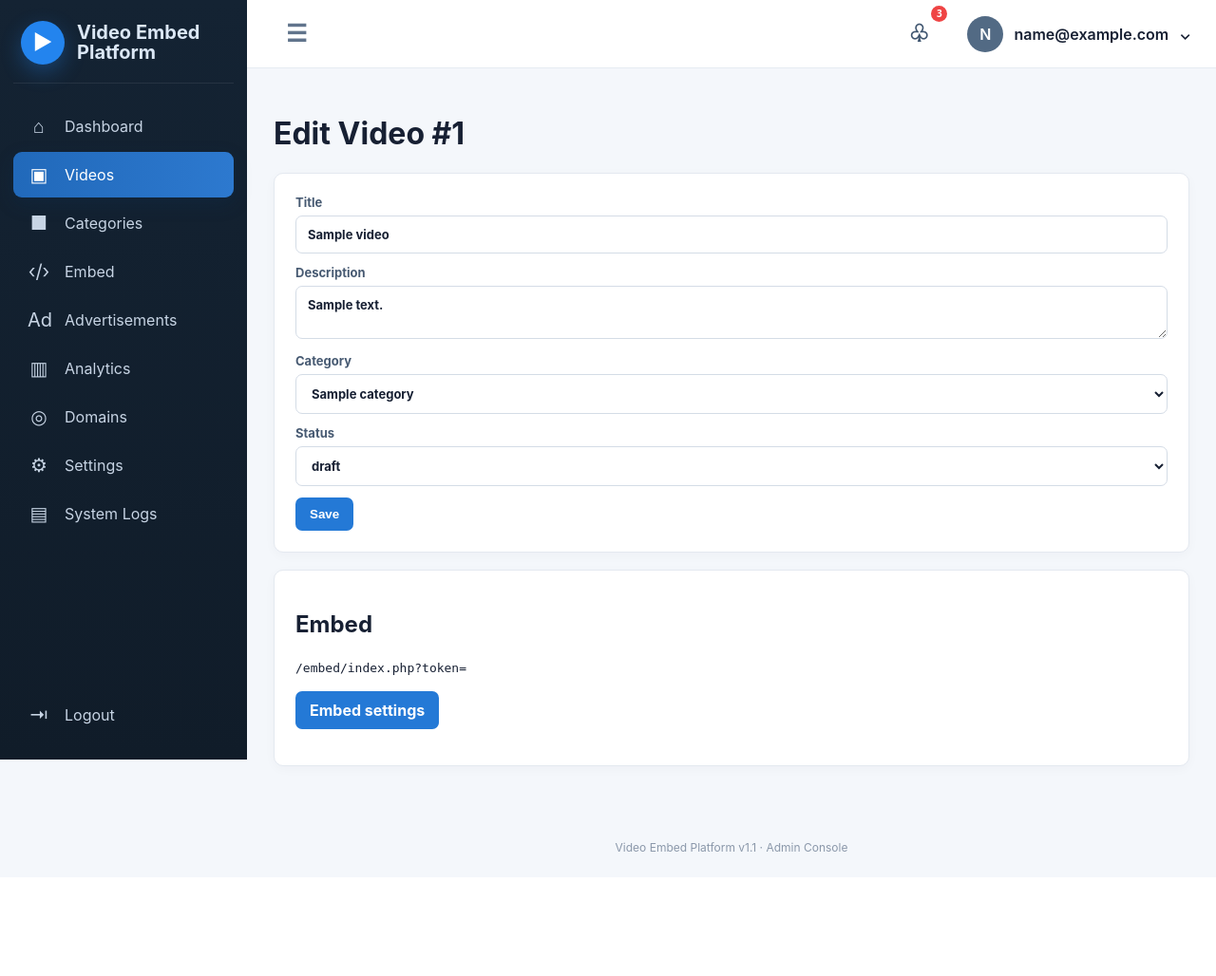
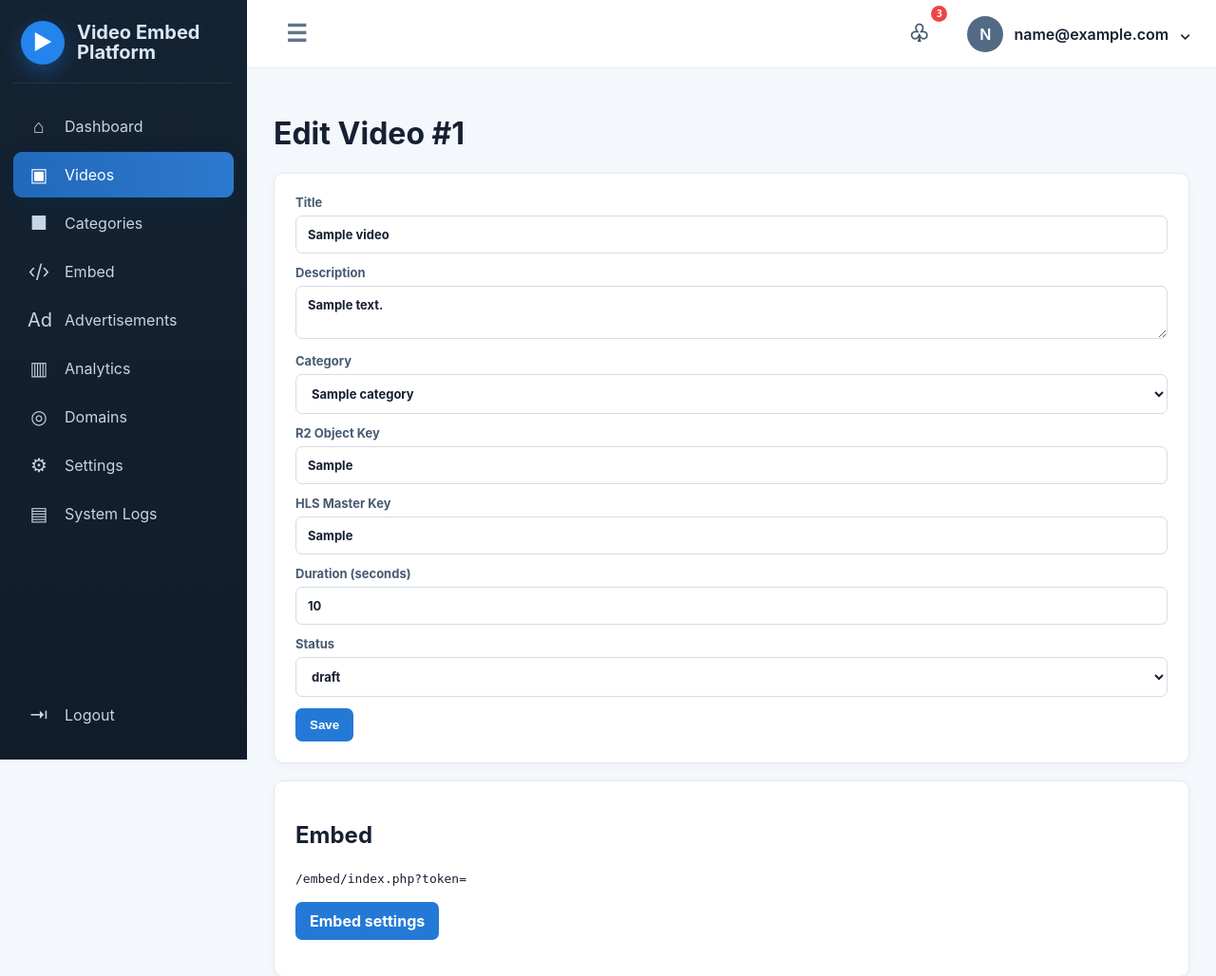
Before and after one commit to srhdigitalmarketing/video-embed-platform, a PHP site: page /admin/video-edit.php?id=1 in a window 1280 px wide. Shown: the top 1028 px of the page at 95% size. Before the commit the page ends 897 px from the top, so only its background shows below. Run offline with PHP 8.4, Linux system fonts and the light colour scheme; the visitor is signed in with stand-in values (Sample User, id 1); tables that the repository leaves empty hold one stand-in row (values such as "Sample post"); data that the repository does not hold is empty.

Commit message:
Add R2 and HLS source configuration to video editor

```diff
--- a/admin/video-edit.php
+++ b/admin/video-edit.php
@@ -1,6 +1,6 @@
 <?php
 require_once __DIR__.'/_header.php'; $id=(int)($_GET['id']??0); $st=db()->prepare('SELECT * FROM videos WHERE id=?');$st->execute([$id]);$v=$st->fetch();if(!$v){exit('Not found');}$cats=db()->query("SELECT * FROM categories WHERE status=1 ORDER BY name")->fetchAll();
-if($_SERVER['REQUEST_METHOD']==='POST'){verify_csrf();$title=trim($_POST['title']);$desc=trim($_POST['description']);$cat=(int)$_POST['category_id'];$status=$_POST['status'];db()->prepare('UPDATE videos SET title=?,description=?,category_id=?,status=? WHERE id=?')->execute([$title,$desc,$cat?:null,$status,$id]);log_action('video.update','video_id='.$id);header('Location: video-edit.php?id='.$id);exit;}
+if($_SERVER['REQUEST_METHOD']==='POST'){verify_csrf();$title=trim($_POST['title']);$desc=trim($_POST['description']);$cat=(int)$_POST['category_id'];$status=$_POST['status'];$r2=trim($_POST['r2_key']??'');$hls=trim($_POST['hls_master_key']??'');$duration=max(0,(int)($_POST['duration_seconds']??0));db()->prepare('UPDATE videos SET title=?,description=?,category_id=?,r2_key=?,hls_master_key=?,duration_seconds=?,status=? WHERE id=?')->execute([$title,$desc,$cat?:null,$r2?:null,$hls?:null,$duration?:null,$status,$id]);log_action('video.update','video_id='.$id);header('Location: video-edit.php?id='.$id);exit;}
 $tok=db()->prepare('SELECT * FROM embed_tokens WHERE video_id=? AND status=1 LIMIT 1');$tok->execute([$id]);$token=$tok->fetch();
-?><h1>Edit Video #<?=$id?></h1><form method="post" class="card"><?=csrf_field()?><label>Title<input name="title" value="<?=e($v['title'])?>" required></label><label>Description<textarea name="description"><?=e($v['description'])?></textarea></label><label>Category<select name="category_id"><option value="0">None</option><?php foreach($cats as $c):?><option value="<?=$c['id']?>" <?=$v['category_id']==$c['id']?'selected':''?>><?=e($c['name'])?></option><?php endforeach;?></select></label><label>Status<select name="status"><?php foreach(['draft','processing','published','private','failed'] as $s):?><option <?=$v['status']===$s?'selected':''?>><?=$s?></option><?php endforeach;?></select></label><button>Save</button></form><div class="card"><h2>Embed</h2><code><?=e(app_url('embed/index.php?token='.($token['token']??'')))?></code><p><a class="button" href="embed.php?id=<?=$id?>">Embed settings</a></p></div>
+?><h1>Edit Video #<?=$id?></h1><form method="post" class="card"><?=csrf_field()?><label>Title<input name="title" value="<?=e($v['title'])?>" required></label><label>Description<textarea name="description"><?=e($v['description'])?></textarea></label><label>Category<select name="category_id"><option value="0">None</option><?php foreach($cats as $c):?><option value="<?=$c['id']?>" <?=$v['category_id']==$c['id']?'selected':''?>><?=e($c['name'])?></option><?php endforeach;?></select></label><label>R2 Object Key<input name="r2_key" value="<?=e($v['r2_key']??'')?>" placeholder="videos/example.mp4"></label><label>HLS Master Key<input name="hls_master_key" value="<?=e($v['hls_master_key']??'')?>" placeholder="hls/example/master.m3u8"></label><label>Duration (seconds)<input type="number" name="duration_seconds" value="<?=e((string)($v['duration_seconds']??''))?>"></label><label>Status<select name="status"><?php foreach(['draft','processing','published','private','failed'] as $s):?><option <?=$v['status']===$s?'selected':''?>><?=$s?></option><?php endforeach;?></select></label><button>Save</button></form><div class="card"><h2>Embed</h2><code><?=e(app_url('embed/index.php?token='.($token['token']??'')))?></code><p><a class="button" href="embed.php?id=<?=$id?>">Embed settings</a></p></div>
 <?php require __DIR__.'/_footer.php';
```
